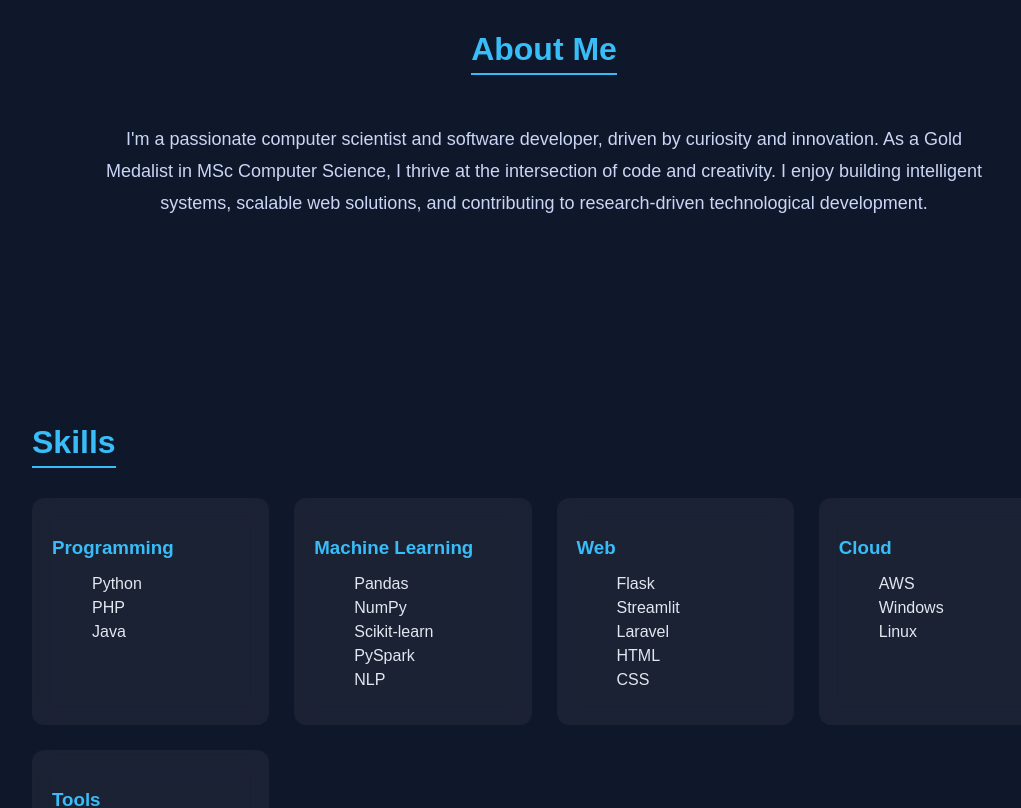
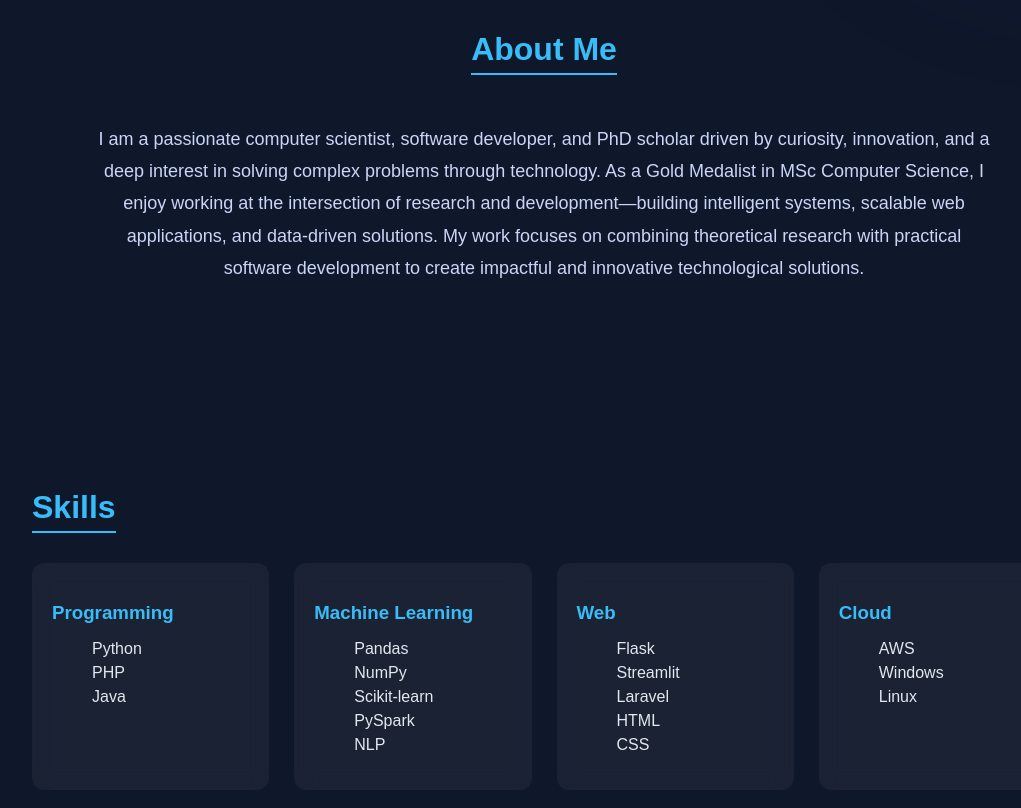
Before and after one commit to Anupam2090/anupam-portfolio, a React (Create React App) app: page / in a window 1280 px wide. Shown: the part 1020-1828 px from the top of the page, without its empty margins (96-1117 px from the left). Built offline with nearby package versions, Linux system fonts and the light colour scheme.

Commit message:
about update

```diff
--- a/src/components/About.js
+++ b/src/components/About.js
@@ -5,11 +5,13 @@ const About = () => (
   <section id="about" className="about">
     <h2>About Me</h2>
     <p>
-      I'm a passionate computer scientist and software developer, driven by
-      curiosity and innovation. As a Gold Medalist in MSc Computer Science, I
-      thrive at the intersection of code and creativity. I enjoy building
-      intelligent systems, scalable web solutions, and contributing to
-      research-driven technological development.
+      I am a passionate computer scientist, software developer, and PhD scholar
+      driven by curiosity, innovation, and a deep interest in solving complex
+      problems through technology. As a Gold Medalist in MSc Computer Science, I
+      enjoy working at the intersection of research and development—building
+      intelligent systems, scalable web applications, and data-driven solutions.
+      My work focuses on combining theoretical research with practical software
+      development to create impactful and innovative technological solutions.
     </p>
   </section>
 )
--- a/src/components/Contact.css
+++ b/src/components/Contact.css
@@ -1,12 +1,15 @@
 .contact{
+color: var(--text);   /* default text white */
 padding:80px 20px;
 text-align:center;
 }
 
+/* heading blue */
+
 .contact h2{
 font-size:32px;
 margin-bottom:40px;
-color:var(--accent);
+color:#38bdf8;
 }
 
 .contact-container{
@@ -30,7 +33,7 @@ color:var(--text);
 
 .contact-icon{
 font-size:22px;
-color:var(--accent);
+color:#38bdf8;
 }
 
 .contact-message{
@@ -39,7 +42,7 @@ margin-top:40px;
 
 .message-btn{
 padding:12px 25px;
-background:var(--accent);
+background:linear-gradient(45deg,#6366f1,#38bdf8);
 color:white;
 border-radius:8px;
 text-decoration:none;
@@ -48,6 +51,6 @@ transition:0.3s;
 }
 
 .message-btn:hover{
-opacity:0.9;
 transform:translateY(-3px);
+box-shadow:0 8px 20px rgba(0,0,0,0.2);
 }
--- a/src/components/Education.js
+++ b/src/components/Education.js
@@ -4,10 +4,17 @@ import './Education.css'
 const Education = () => (
   <section id="education" className="education">
     <h2>Education</h2>
+
+    <div className="edu-card">
+      <h3>Vidyasagar University — PhD in Computer Science</h3>
+      <p>PhD Research Scholar | Ongoing</p>
+    </div>
+
     <div className="edu-card">
       <h3>Vidyasagar University — MSc Computer Science</h3>
-      <p>CGPA: 9.21 (Gold Medalist)</p>
+      <p>CGPA: 9.21 | Gold Medalist</p>
     </div>
+
     <div className="edu-card">
       <h3>Prabhat Kumar College, Contai — BSc Computer Science</h3>
       <p>CGPA: 9.24 | First Class</p>
--- a/src/index.css
+++ b/src/index.css
@@ -1,10 +1,77 @@
 body {
   margin: 0;
-  font-family: -apple-system, BlinkMacSystemFont, 'Segoe UI', 'Roboto', 'Oxygen',
-    'Ubuntu', 'Cantarell', 'Fira Sans', 'Droid Sans', 'Helvetica Neue',
-    sans-serif;
+
+  font-family: -apple-system, BlinkMacSystemFont, 'Segoe UI', 'Roboto',
+    'Oxygen', 'Ubuntu', 'Cantarell', 'Fira Sans', 'Droid Sans',
+    'Helvetica Neue', sans-serif;
+
   -webkit-font-smoothing: antialiased;
   -moz-osx-font-smoothing: grayscale;
+
+  /* Animated gradient background */
+
+  background: linear-gradient(
+    135deg,
+    #020617,
+    #0f172a,
+    #1e293b,
+    #020617
+  );
+
+  background-size: 400% 400%;
+  animation: gradientMove 15s ease infinite;
+}
+
+/* gradient animation */
+
+@keyframes gradientMove {
+
+  0%{
+    background-position: 0% 50%;
+  }
+
+  50%{
+    background-position: 100% 50%;
+  }
+
+  100%{
+    background-position: 0% 50%;
+  }
+
+}
+
+/* smooth scroll */
+
+html{
+  scroll-behavior: smooth;
+}
+
+/* glowing background blobs */
+
+body::before{
+  content:"";
+  position:fixed;
+  width:350px;
+  height:350px;
+  background:#38bdf8;
+  filter:blur(120px);
+  top:-100px;
+  left:-100px;
+  opacity:0.15;
+  z-index:-1;
+}
+
+body::after{
+  content:"";
+  position:fixed;
+  width:350px;
+  height:350px;
+  background:#6366f1;
+  filter:blur(120px);
+  bottom:-100px;
+  right:-100px;
+  opacity:0.15;
+  z-index:-1;
 }
 
 code {
```
Also changed, not shown: 1 other file (tests, documents, lock files or other folders).
